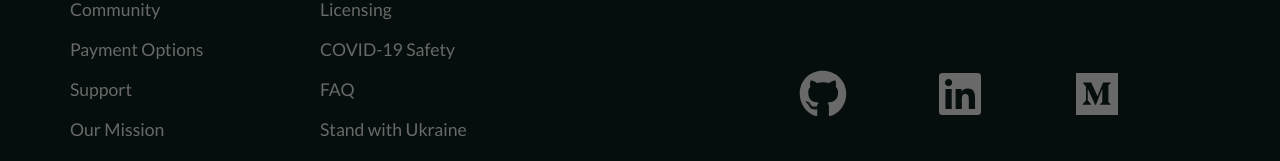
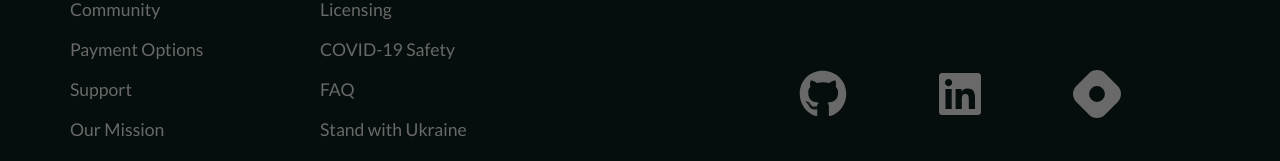
Before and after one commit to gkupdx/API-Practice, a React (Create React App) app: page / in a window 1280 px wide. Shown: the part 1854-2015 px from the top of the page. Built offline with nearby package versions, Linux system fonts and the light colour scheme; no server answers.

Commit message:
Update icon imports

```diff
--- a/src/components/Footer/Footer.js
+++ b/src/components/Footer/Footer.js
@@ -1,7 +1,8 @@
 import React from 'react';
 import './footer.css';
 
-import { FaGithub, FaLinkedin, FaMedium } from 'react-icons/fa';
+import { FaGithub, FaLinkedin } from 'react-icons/fa';
+import { SiHashnode } from 'react-icons/si';
 
 const Footer = () => {
     return (
@@ -21,7 +22,7 @@ const Footer = () => {
             <div className='social'>
                 <a href="#github"><FaGithub /></a>
                 <a href="#linkedin"><FaLinkedin /></a>
-                <a href="#medium"><FaMedium /></a>
+                <a href="#hashnode"><SiHashnode /></a>
             </div>
         </footer>
     )
```
